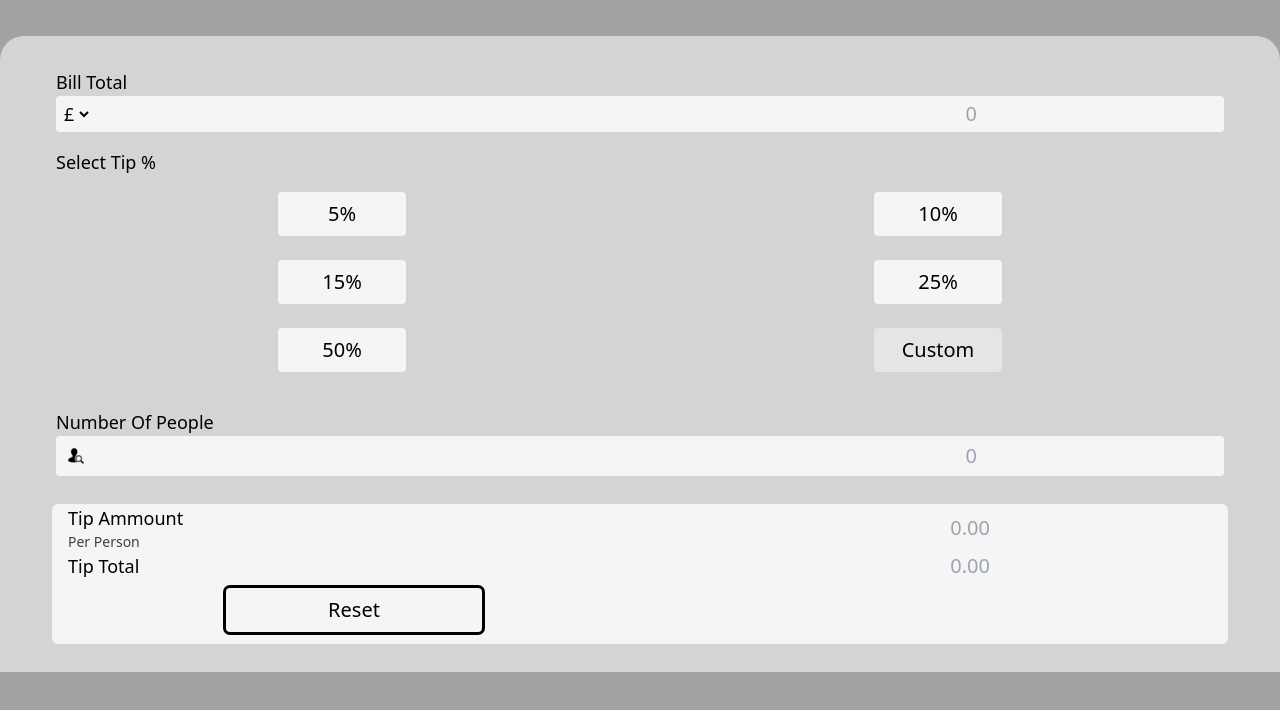
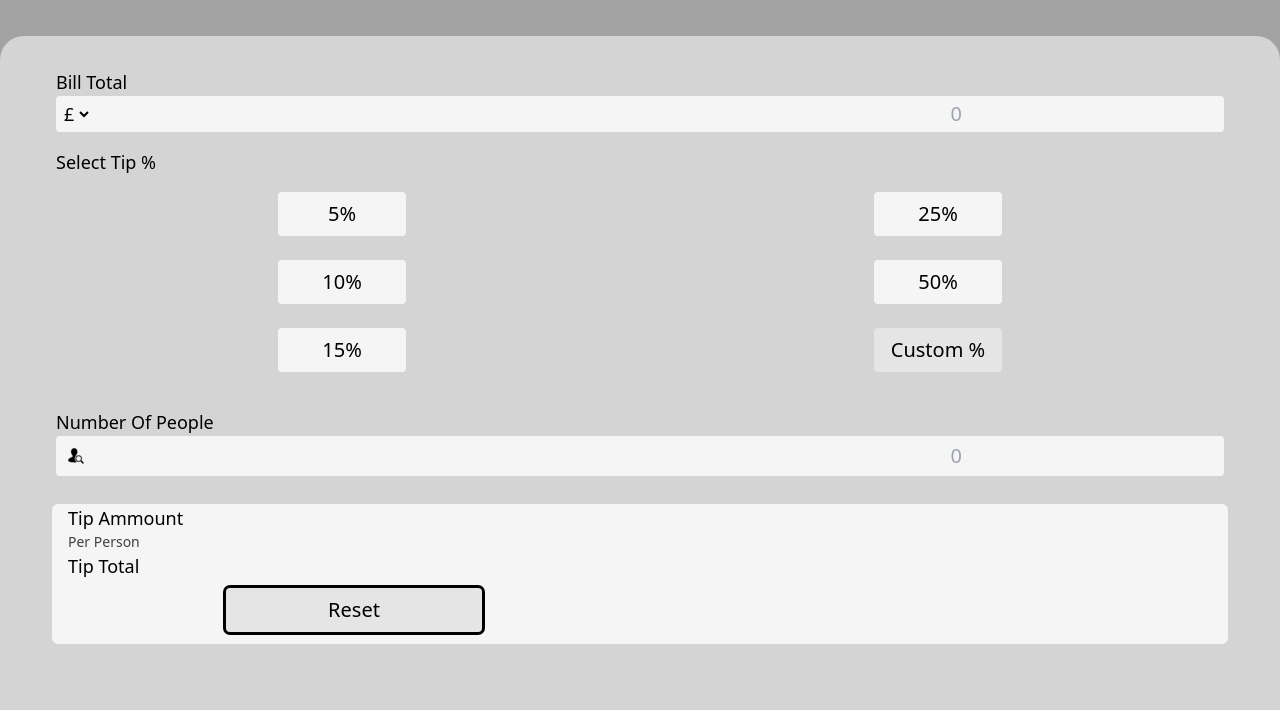
Before and after one commit to Bliicky/AlpineTipCalc, a website built with Vite: page index.html in a window 1280 px wide. Shown: the part 72-782 px from the top of the page. Built offline with nearby package versions, Linux system fonts and the light colour scheme.

Commit message:
Possible Finish

```diff
--- a/index.html
+++ b/index.html
@@ -4,13 +4,16 @@
     <meta charset="UTF-8">
     <link type="image/png" rel="icon" href="Images/icons8-estimate-windows-11-color-32.png">
     <meta name="viewport" content="width=device-width, initial-scale=1.0" />
-    <script defer src="https://unpkg.com/alpinejs@3.x.x/dist/cdn.min.js"></script>
+    <script defer src="https://unpkg.com/alpinejs@3.10.2/dist/cdn.min.js"></script>
     <script src="https://cdn.tailwindcss.com"></script>
     <title>Tip Calculator</title>
   </head>
   <body class="bg-neutral-400 text-lg">
     <h1 class="m-auto text-center pt-8 text-3xl font-light">Tip Calculator</h1>
-      <div class="m-auto px-4 mt-10 pt-4 rounded-t-3xl bg-neutral-300">
+
+      <div
+        x-data="{total: '', tipTotal: '', person: '', perPerson: ''}"
+        class="m-auto px-4 mt-10 pt-4 min-h-screen rounded-t-3xl bg-neutral-300">
 
         <div class="m-auto ml-10 mt-4">
           <label class="text-left">Bill Total</label>
@@ -24,7 +27,12 @@
                 <option>$</option>
               </select>
 
-              <input type="text" placeholder="0" class="w-36 text-right text-xl pr-1 bg-neutral-100 m-auto">
+              <input
+                id="total"
+                x-model="total"
+                @keyup.enter="total.push(total)"
+                type="number" placeholder="0"
+                class="w-36 text-right text-xl pr-1 bg-neutral-100 m-auto">
             </div>
           </div>
         </div>
@@ -34,23 +42,53 @@
 
           <div class="grid gap-6 grid-cols-2 py-4 pb-5 px-10 h-full w-full m-auto">
 
-            <button class="bg-neutral-100 w-32 py-2 px-2 m-auto rounded hover:bg-neutral-400 focus:bg-neutral-500 text-xl font-light">
+            <!--5%-->
+            <button
+              id="tipTotal"
+              x-model="tipTotal"
+              @click="tipTotal = total/10/2"
+              class="bg-neutral-100 w-32 py-2 px-2 m-auto rounded hover:bg-neutral-400 focus:bg-neutral-500 text-xl font-light">
               5%
             </button>
-            <button class="bg-neutral-100 w-32 py-2 px-2 m-auto rounded hover:bg-neutral-400 focus:bg-neutral-500 text-xl font-light">
+
+            <!--25%-->
+            <button
+              id="twentyFivePer"
+              @click="tipTotal = total/4"
+              class="bg-neutral-100 w-32 py-2 px-2 m-auto rounded hover:bg-neutral-400 focus:bg-neutral-500 text-xl font-light">
+              25%
+            </button>
+
+            <!--10%-->
+            <button
+              id="tenPer"
+              @click="tipTotal = total/10"
+              class="bg-neutral-100 w-32 py-2 px-2 m-auto rounded hover:bg-neutral-400 focus:bg-neutral-500 text-xl font-light">
               10%
             </button>
-            <button class="bg-neutral-100 w-32 py-2 px-2 m-auto rounded hover:bg-neutral-400 focus:bg-neutral-500 text-xl font-light">
+
+            <!--50%-->
+            <button
+              id="fiftyPer"
+              @click="tipTotal = total/2"
+              class="bg-neutral-100 w-32 py-2 px-2 m-auto rounded hover:bg-neutral-400 focus:bg-neutral-500 text-xl font-light">
+              50%
+            </button>
+
+            <!--15%-->
+            <button
+              id="fifteenPer"
+              @click="tipTotal = total/10/2*3"
+              class="bg-neutral-100 w-32 py-2 px-2 m-auto rounded hover:bg-neutral-400 focus:bg-neutral-500 text-xl font-light">
               15%
             </button>
-            <button class="bg-neutral-100 w-32 py-2 px-2 m-auto rounded hover:bg-neutral-400 focus:bg-neutral-500 text-xl font-light">
-              25%
-            </button>
-            <button class="bg-neutral-100 w-32 py-2 px-2 m-auto rounded hover:bg-neutral-400 focus:bg-neutral-500 text-xl font-light">
-              50%
-            </button>
-            <button class="bg-neutral-200 w-32 py-2 px-2 m-auto rounded hover:bg-neutral-400 focus:bg-neutral-500 text-xl font-light">
-              Custom
+
+            <!--Custom%-->
+            <button
+              id="CustomPer"
+              @click="console.log('Custom %')"
+              class="bg-neutral-200 w-32 py-2 px-2 m-auto rounded hover:bg-neutral-400 focus:bg-neutral-500 text-xl font-light">
+              Custom %
             </button>
           </div>
 
@@ -63,30 +101,57 @@
 
                 <img src="Images/person.png" class="p-2">
 
-                <input type="text" placeholder="0" class="w-36 text-right pr-1 text-xl bg-neutral-100 m-auto">
+                <input
+                id="person"
+                x-model="person"
+                @keyup.enter="perPerson = tipTotal/person"
+                type="number"
+                min="1"
+                placeholder="0"
+                class="w-36 text-right pr-1 text-xl bg-neutral-100 m-auto">
+
               </div>
             </div>
           </div>
           <br>
-
           <div class="bg-neutral-100 mx-9 rounded-md pb-1 px-4 grid grid-cols-2">
             <span>
               <h1 class="">Tip Ammount</h1>
               <h2 class="text-sm text-zinc-700">Per Person</h2>
               </span>
-            <input type="text" placeholder="0.00" class="bg-neutral-100 w-32 m-auto text-right text-xl">
+            <div
+              x-text="perPerson"
+              type="text"
+              placeholder="0.00"
+              class="bg-neutral-100 w-32 m-auto text-right text-xl">
+
+            </div>
 
             <span>
               <h1 class="">Tip Total</h1>
               </span>
-            <input type="text" placeholder="0.00" class="bg-neutral-100 w-32 m-auto text-right text-xl">
+            <div
+              x-text="tipTotal"
+              type="text"
+              placeholder="0.00"
+              class="bg-neutral-100 w-32 m-auto text-right text-xl">
 
-            <button class="bg-neutral-100 w-64 py-2 px-2 m-auto my-2 outline rounded hover:bg-neutral-400 focus:bg-neutral-500 text-xl font-light">
-              Reset
+            </div>
+
+            <button
+              href="index.html"
+              class="bg-neutral-200 w-64
+                      py-2 px-2 m-auto my-2
+                      outline rounded
+                      hover:bg-neutral-400
+                      focus:bg-neutral-500
+                      text-xl font-light">
+
+                      Reset
             </button>
           </div>
 
         </div>
-        &nbsp;
+      </div>
   </body>
 </html>
--- a/main.js
+++ b/main.js
@@ -1,6 +1 @@
 import './style.css'
-
-document.querySelector('#app').innerHTML = `
-  <h1>Hello Vite!</h1>
-  <a href="https://vitejs.dev/guide/features.html" target="_blank">Documentation</a>
-`
```
